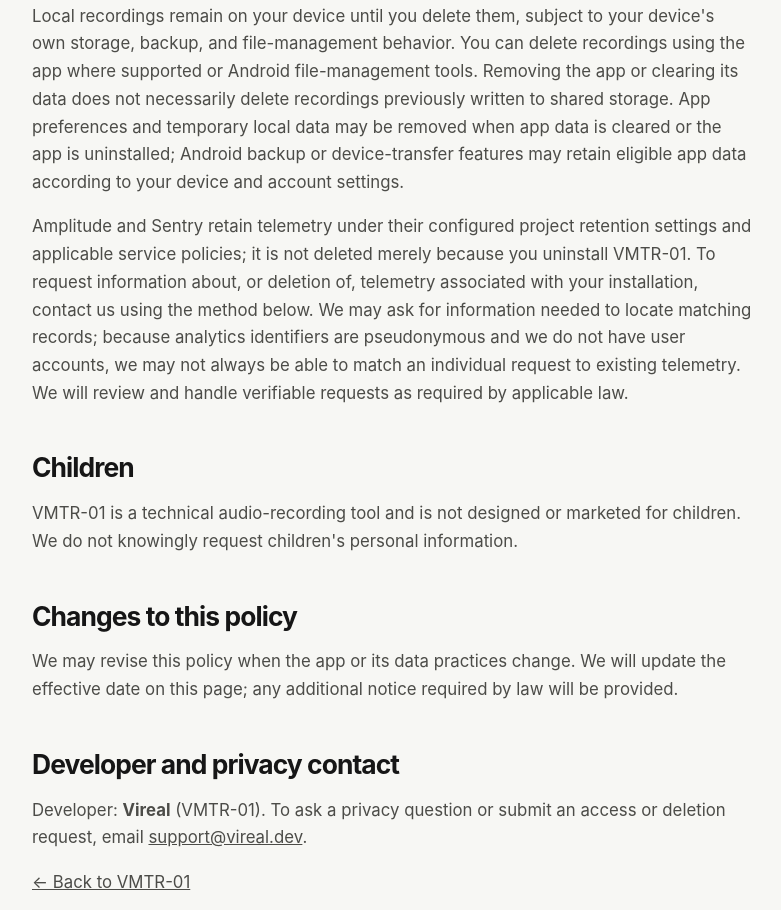
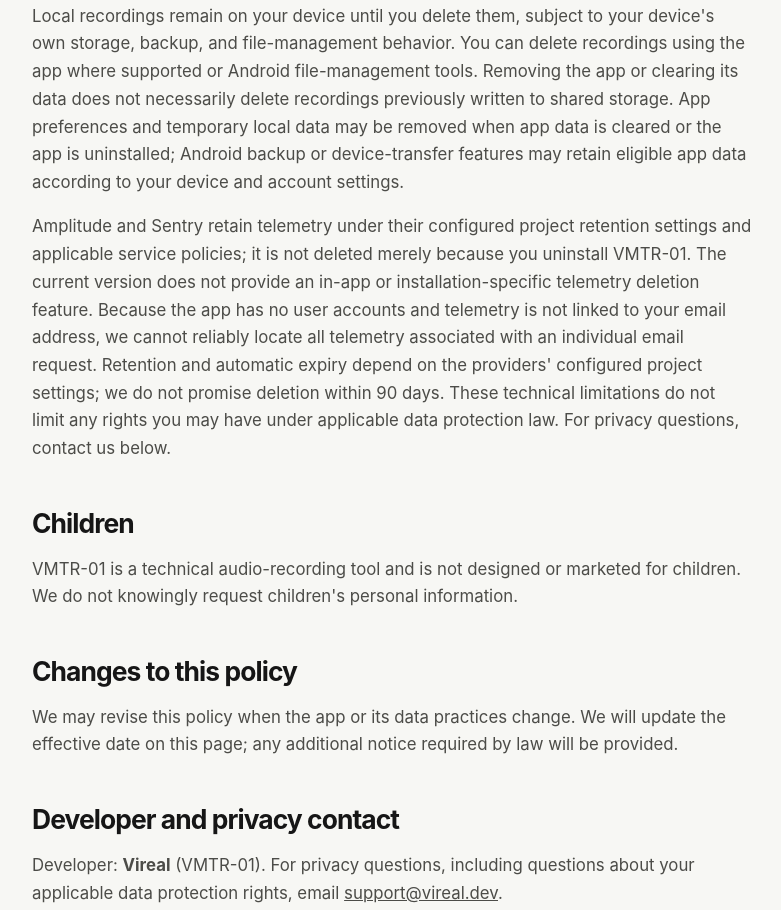
Before and after one commit to vireal01/vireal.dev, an Astro site: page /vmtr01/privacy in a window 1280 px wide. Shown: the part 2957-3867 px from the top of the page, without its empty margins (148-929 px from the left). Built offline with nearby package versions, Linux system fonts and the light colour scheme; Astro itself is replaced by a stand-in of ours.

Commit message:
Clarify current telemetry deletion limitations in VMTR-01 privacy policy

```diff
--- a/src/pages/vmtr01/privacy/index.astro
+++ b/src/pages/vmtr01/privacy/index.astro
@@ -117,11 +117,12 @@ import BaseLayout from '../../../layouts/BaseLayout.astro';
     <p>
       Amplitude and Sentry retain telemetry under their configured project retention settings and
       applicable service policies; it is not deleted merely because you uninstall VMTR-01.
-      To request information about, or deletion of, telemetry associated with your installation,
-      contact us using the method below. We may ask for information needed to locate matching
-      records; because analytics identifiers are pseudonymous and we do not have user accounts,
-      we may not always be able to match an individual request to existing telemetry.
-      We will review and handle verifiable requests as required by applicable law.
+      The current version does not provide an in-app or installation-specific telemetry deletion
+      feature. Because the app has no user accounts and telemetry is not linked to your email
+      address, we cannot reliably locate all telemetry associated with an individual email request.
+      Retention and automatic expiry depend on the providers' configured project settings; we do
+      not promise deletion within 90 days. These technical limitations do not limit any rights you
+      may have under applicable data protection law. For privacy questions, contact us below.
     </p>
 
     <h2>Children</h2>
@@ -138,8 +139,9 @@ import BaseLayout from '../../../layouts/BaseLayout.astro';
 
     <h2>Developer and privacy contact</h2>
     <p>
-      Developer: <strong>Vireal</strong> (VMTR-01). To ask a privacy question or submit an access
-      or deletion request, email <a href="mailto:support@vireal.dev">support@vireal.dev</a>.
+      Developer: <strong>Vireal</strong> (VMTR-01). For privacy questions, including questions
+      about your applicable data protection rights, email
+      <a href="mailto:support@vireal.dev">support@vireal.dev</a>.
     </p>
     <p><a href="/vmtr01/">← Back to VMTR-01</a></p>
   </div>
```
